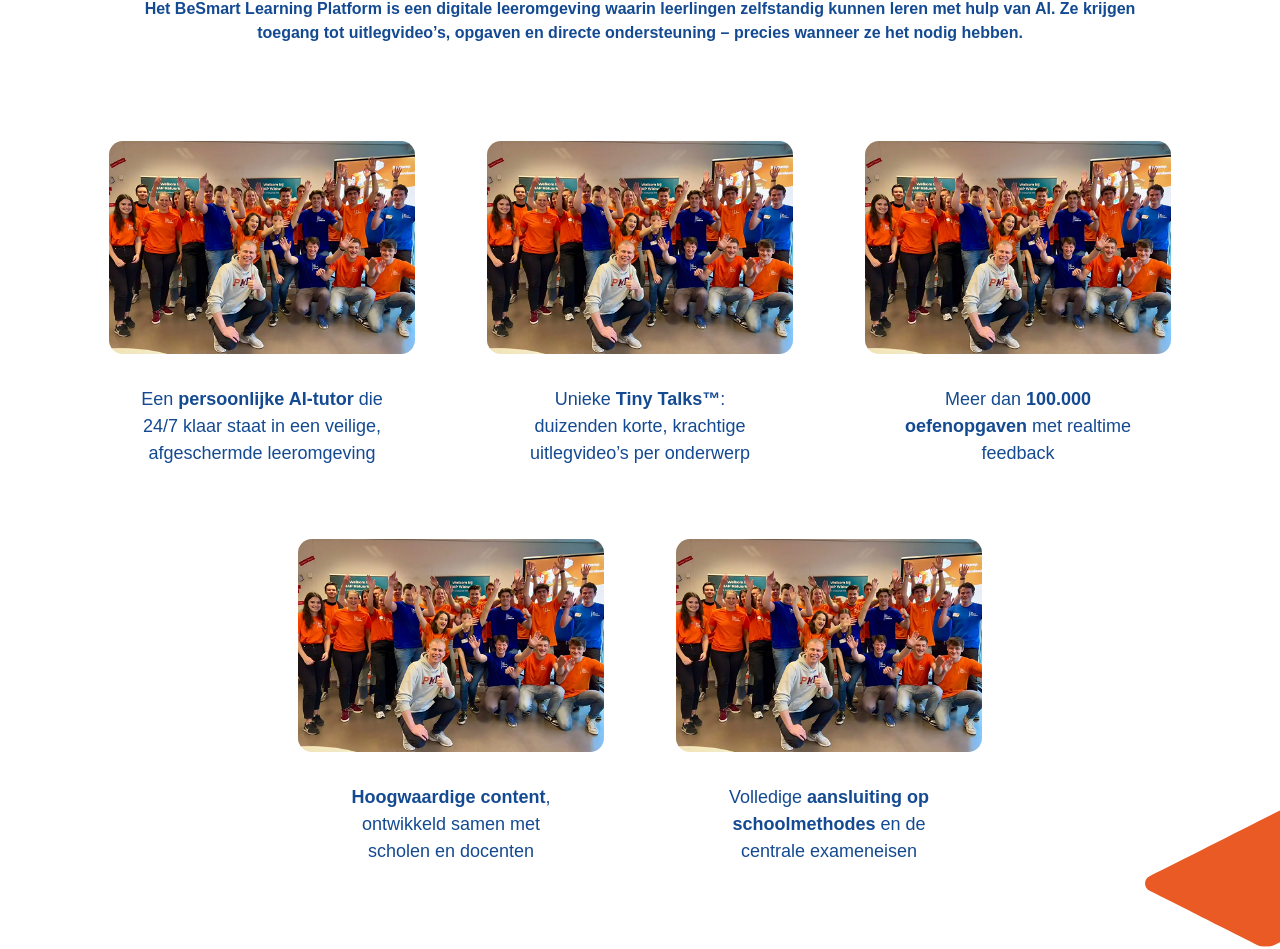
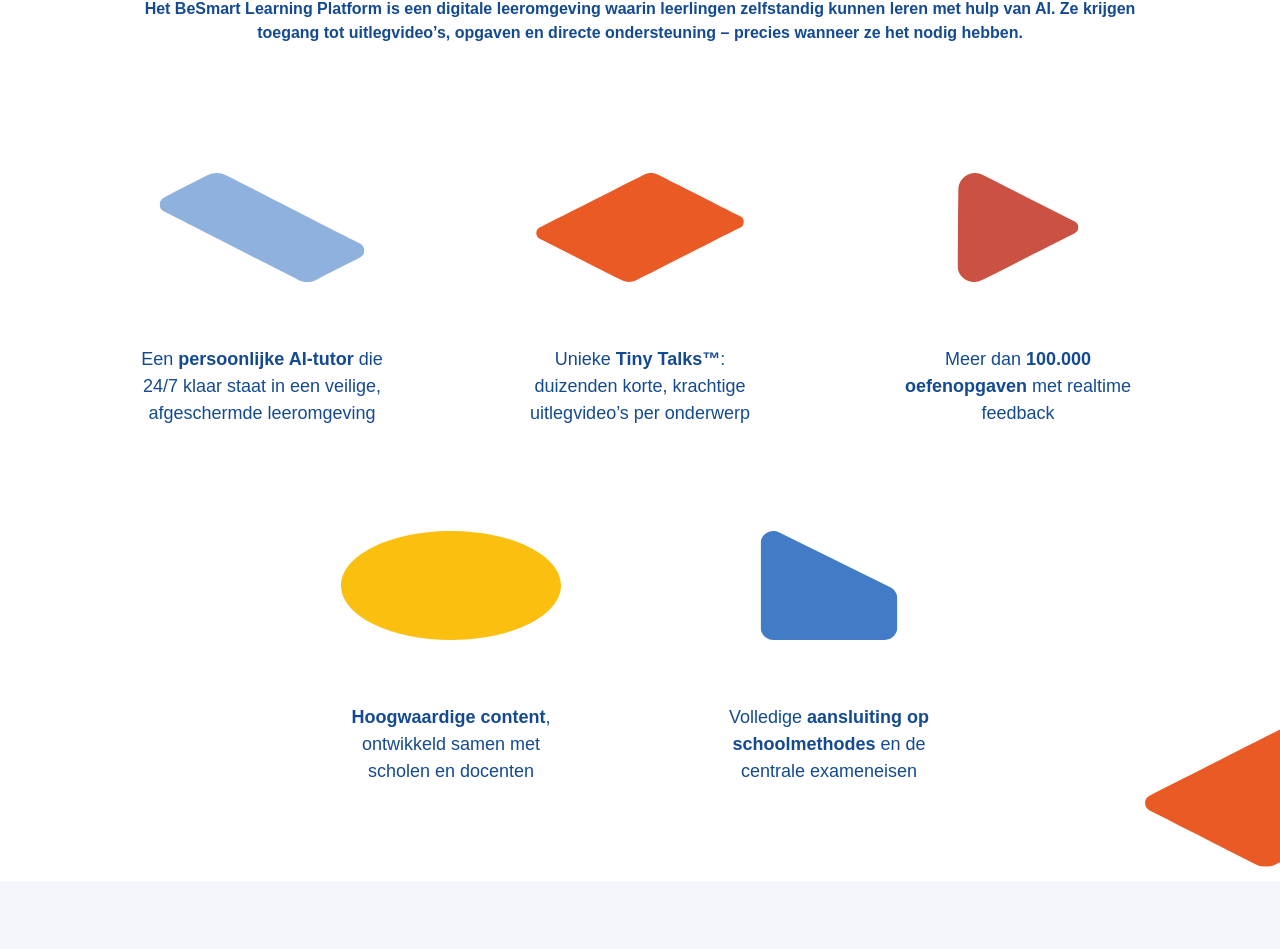
Before and after one commit to arjanc/besmartcampus-landingpage, a Next.js app: page /platform in a window 1280 px wide. Shown: the part 1117-2066 px from the top of the page. Built offline with nearby package versions, Linux system fonts and the light colour scheme; a web font is replaced by a local one.

Commit message:
platform page images changed

```diff
--- a/src/app/platform/page.tsx
+++ b/src/app/platform/page.tsx
@@ -27,23 +27,23 @@
                     <p className="font-bold font-[18px] px-18 py-24">Het BeSmart Learning Platform is een digitale leeromgeving waarin leerlingen zelfstandig kunnen leren met hulp van AI. Ze krijgen toegang tot uitlegvideo’s, opgaven en directe ondersteuning – precies wanneer ze het nodig hebben.</p>
                     <ul className="flex flex-wrap justify-center gap-18 w-full list-none text-[18px]">
                         <li className="w-[306px]">
-                            <Image src="/images/team.png" alt="Team" className="rounded-xl overflow-hidden w-full mb-8" width={475} height={331} sizes="475px" />
+                            <Image src="/images/logo-elm-1.svg" alt="Team" className="rounded-xl overflow-hidden w-full max-h-[173px] mb-8 p-8" width={139} height={74} sizes="139px" />
                             <span className="block px-8">Een <strong>persoonlijke AI-tutor</strong> die 24/7 klaar staat in een veilige, afgeschermde leeromgeving</span>
                         </li>
                         <li className="w-[306px]">
-                            <Image src="/images/team.png" alt="Team" className="rounded-xl overflow-hidden w-full mb-8" width={475} height={331} sizes="475px" />
+                            <Image src="/images/logo-elm-2.svg" alt="Team" className="rounded-xl overflow-hidden w-full max-h-[173px] mb-8 p-8" width={141} height={74} sizes="141px" />
                             <span className="block px-8">Unieke <strong>Tiny Talks&trade;</strong>: duizenden korte, krachtige uitlegvideo’s per onderwerp</span>
                         </li>
                         <li className="w-[306px]">
-                            <Image src="/images/team.png" alt="Team" className="rounded-xl overflow-hidden w-full mb-8" width={475} height={331} sizes="475px" />
+                            <Image src="/images/logo-elm-3.svg" alt="Team" className="rounded-xl overflow-hidden w-full max-h-[173px] mb-8 p-8" width={81} height={73} sizes="81px" />
                             <span className="block px-8">Meer dan <strong>100.000 oefenopgaven</strong> met realtime feedback</span>
                         </li>
                         <li className="w-[306px]">
-                            <Image src="/images/team.png" alt="Team" className="rounded-xl overflow-hidden w-full mb-8" width={475} height={331} sizes="475px" />
+                            <Image src="/images/logo-elm-4.svg" alt="Team" className="rounded-xl overflow-hidden w-full max-h-[173px] mb-8 p-8" width={109} height={54} sizes="109px" />
                             <span className="block px-8"><strong>Hoogwaardige content</strong>, ontwikkeld samen met scholen en docenten</span>
                         </li>
                         <li className="w-[306px]">
-                            <Image src="/images/team.png" alt="Team" className="rounded-xl overflow-hidden w-full mb-8" width={475} height={331} sizes="475px" />
+                            <Image src="/images/logo-elm-5.svg" alt="Team" className="rounded-xl overflow-hidden w-full max-h-[173px] mb-8 p-8" width={74} height={59} sizes="74px" />
                             <span className="block px-8">Volledige <strong>aansluiting op schoolmethodes</strong> en de centrale exameneisen</span>
                         </li>
                     </ul>
```
